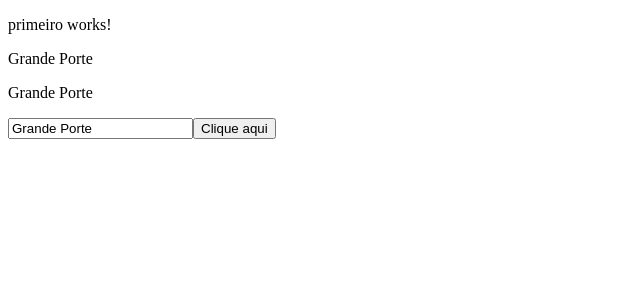
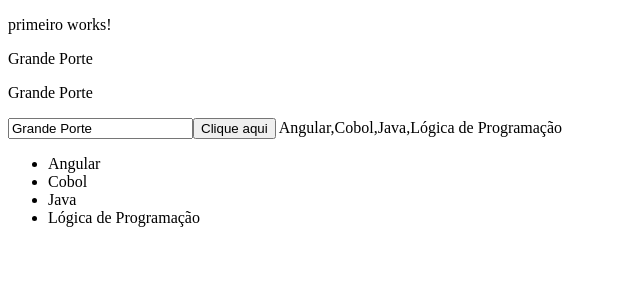
Before and after one commit to ffborelli/curso-angular-ead, an Angular app: page / in a window 1280 px wide. Shown: the top 300 px of the page, without its empty margins (0-640 px from the left). Built offline with nearby package versions, Linux system fonts and the light colour scheme.

Commit message:
aula 8 - diretivas estruturais

```diff
--- a/src/app/primeiro/primeiro.component.html
+++ b/src/app/primeiro/primeiro.component.html
@@ -7,3 +7,9 @@
 <input type="text" #texto [(ngModel)]="nome" >
 
 <button (click)="mostrarMensagem(texto.value)" >Clique aqui</button>
+
+{{ cursos }}
+
+<ul *ngIf="cursos.length > 3">
+  <li *ngFor="let c of cursos" > {{ c }} </li>
+</ul>
--- a/src/app/primeiro/primeiro.component.ts
+++ b/src/app/primeiro/primeiro.component.ts
@@ -8,6 +8,8 @@ import { Component, OnInit } from '@angular/core';
 export class PrimeiroComponent implements OnInit {
 
   nome = "Grande Porte";
+
+  cursos = [ "Angular", "Cobol", "Java", "Lógica de Programação" ];
 
   constructor() { }
 
```
